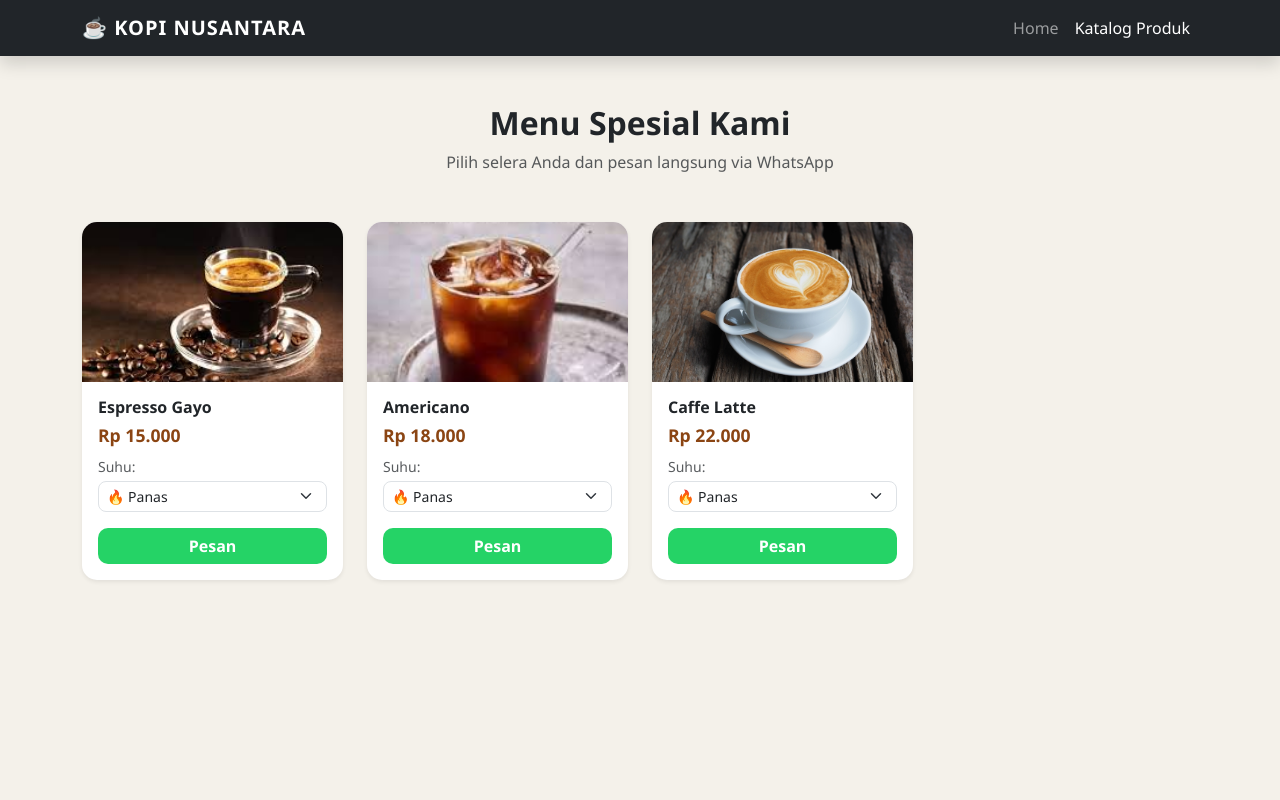
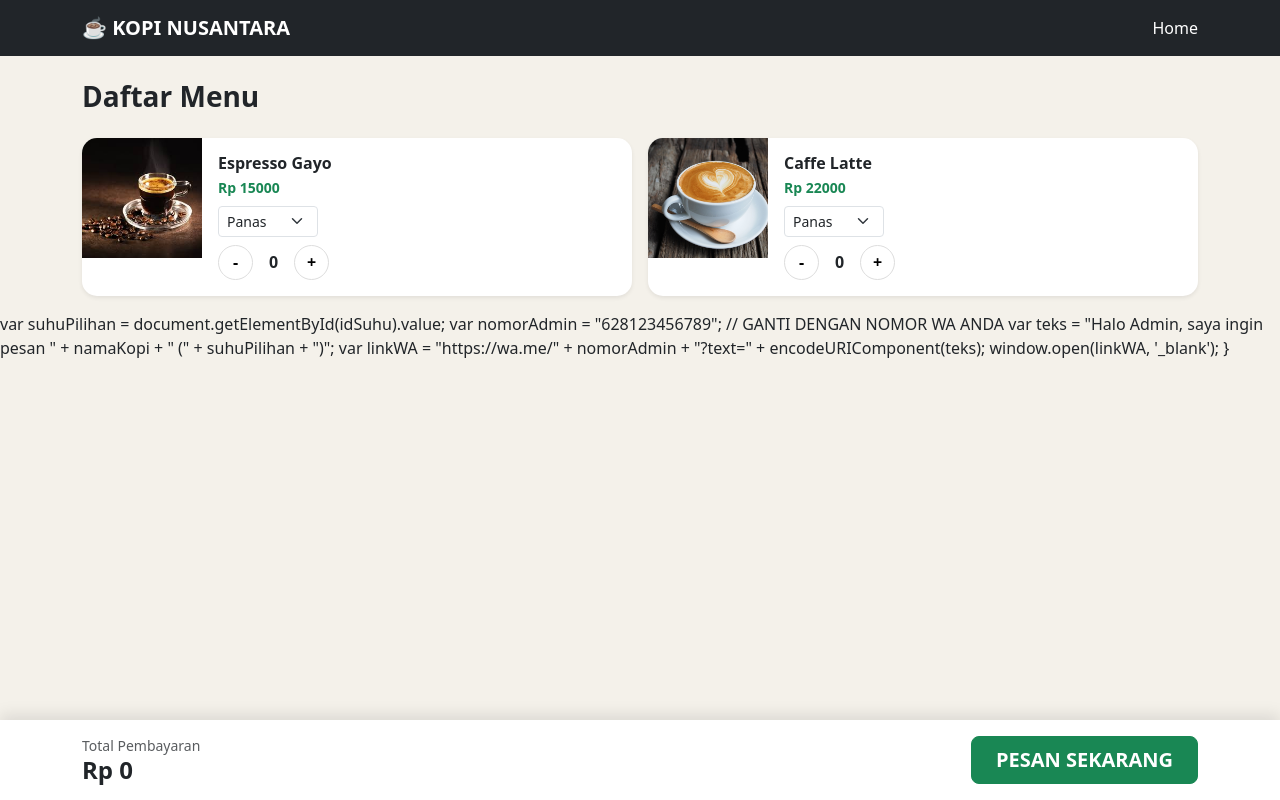
Before and after one commit to WhtTheHel/Tess, a plain HTML site: page produk.html in a window 1280 px wide. Drawn offline with nearby package versions, Linux system fonts and the light colour scheme.

Commit message:
Update produk.html

```diff
--- a/produk.html
+++ b/produk.html
@@ -3,147 +3,142 @@
 <head>
     <meta charset="UTF-8">
     <meta name="viewport" content="width=device-width, initial-scale=1.0">
-    <title>Katalog Produk - Kopi Nusantara</title>
+    <title>Daftar Menu - Kopi Nusantara</title>
     <link href="https://cdn.jsdelivr.net/npm/bootstrap@5.3.0/dist/css/bootstrap.min.css" rel="stylesheet">
     <style>
-        body { background-color: #f4f1ea; font-family: 'Segoe UI', sans-serif; }
-
-        /* Navbar Styling */
-        .navbar-brand { font-weight: bold; letter-spacing: 1px; }
-
-        /* Card Styling */
-        .card-produk {
-            border: none;
-            border-radius: 15px;
-            transition: 0.3s;
-            height: 100%;
-            display: flex;
-            flex-direction: column;
-            background: #fff;
-        }
-        .card-produk:hover {
-            transform: translateY(-8px);
-            box-shadow: 0 12px 24px rgba(0,0,0,0.15);
-        }
-
-        /* Image Styling */
-        .img-container {
-            height: 160px;
-            overflow: hidden;
-            border-top-left-radius: 15px;
-            border-top-right-radius: 15px;
-        }
-        .img-container img {
-            width: 100%;
-            height: 100%;
-            object-fit: cover;
-        }
-
-        /* Button & Form Styling */
-        .price-tag { color: #8b4513; font-weight: bold; font-size: 1.1rem; }
-        .btn-wa {
-            background-color: #25d366;
-            color: white;
-            font-weight: bold;
-            border-radius: 10px;
-            border: none;
-            transition: 0.2s;
-        }
-        .btn-wa:hover { background-color: #128c7e; color: white; }
-        .form-select-sm { border-radius: 8px; cursor: pointer; }
+        body { background-color: #f4f1ea; }
+        .card-produk { border: none; border-radius: 15px; overflow: hidden; }
+        .img-container { height: 150px; overflow: hidden; }
+        .img-container img { width: 100%; height: 100%; object-fit: cover; }
+        .counter-btn { width: 35px; height: 35px; border-radius: 50%; border: 1px solid #ddd; background: white; font-weight: bold; }
+        .total-sticky { position: fixed; bottom: 0; left: 0; right: 0; background: #fff; padding: 15px; box-shadow: 0 -5px 15px rgba(0,0,0,0.1); z-index: 1000; }
     </style>
 </head>
-<body>
+<body class="pb-5">
 
-<nav class="navbar navbar-expand-lg navbar-dark bg-dark sticky-top shadow">
+<nav class="navbar navbar-expand-lg navbar-dark bg-dark mb-4">
     <div class="container">
-        <a class="navbar-brand" href="index.html">☕ KOPI NUSANTARA</a>
-        <button class="navbar-toggler" type="button" data-bs-toggle="collapse" data-bs-target="#navbarNav">
-            <span class="navbar-toggler-icon"></span>
-        </button>
-        <div class="collapse navbar-collapse" id="navbarNav">
-            <ul class="navbar-nav ms-auto">
-                <li class="nav-item"><a class="nav-link" href="index.html">Home</a></li>
-                <li class="nav-item"><a class="nav-link active" href="produk.html">Katalog Produk</a></li>
-            </ul>
+        <a class="navbar-brand fw-bold" href="index.html">☕ KOPI NUSANTARA</a>
+        <div class="ms-auto">
+            <a href="index.html" class="text-white text-decoration-none">Home</a>
         </div>
     </div>
 </nav>
 
-<div class="container my-5">
-    <div class="text-center mb-5">
-        <h2 class="fw-bold text-dark">Menu Spesial Kami</h2>
-        <p class="text-muted">Pilih selera Anda dan pesan langsung via WhatsApp</p>
-    </div>
+<div class="container">
+    <h3 class="fw-bold mb-4">Daftar Menu</h3>
 
-    <div class="row g-3 g-md-4">
-
-        <div class="col-6 col-md-4 col-lg-3">
-            <div class="card card-produk shadow-sm">
-                <div class="img-container">
+    <div class="row g-3">
+        <div class="col-12 col-md-6 mb-3">
+            <div class="card card-produk shadow-sm d-flex flex-row">
+                <div class="img-container" style="width: 120px; height: 120px;">
                     <img src="img/espresso.jpg" alt="Espresso">
                 </div>
-                <div class="card-body p-3 d-flex flex-column">
+                <div class="card-body p-3">
                     <h6 class="fw-bold mb-1">Espresso Gayo</h6>
-                    <p class="price-tag mb-2">Rp 15.000</p>
-
-                    <label class="small text-muted mb-1">Suhu:</label>
-                    <select class="form-select form-select-sm mb-3" id="suhu-espresso">
-                        <option value="Panas">🔥 Panas</option>
-                        <option value="Dingin">❄️ Dingin</option>
+                    <p class="text-success small fw-bold mb-2">Rp <span class="harga">15000</span></p>
+                    <select class="form-select form-select-sm mb-2 suhu" style="width: 100px;">
+                        <option value="Panas">Panas</option>
+                        <option value="Dingin">Dingin</option>
                     </select>
-
-                    <button onclick="kirimPesan('Espresso Gayo', 'suhu-espresso')" class="btn btn-wa w-100 mt-auto">Pesan</button>
+                    <div class="d-flex align-items-center">
+                        <button class="counter-btn" onclick="updateQty(this, -1)">-</button>
+                        <span class="mx-3 fw-bold qty">0</span>
+                        <button class="counter-btn" onclick="updateQty(this, 1)">+</button>
+                    </div>
                 </div>
             </div>
         </div>
 
-        <div class="col-6 col-md-4 col-lg-3">
-            <div class="card card-produk shadow-sm">
-                <div class="img-container">
-                    <img src="img/americano.jpg" alt="Americano">
+        <div class="col-12 col-md-6 mb-3">
+            <div class="card card-produk shadow-sm d-flex flex-row">
+                <div class="img-container" style="width: 120px; height: 120px;">
+                    <img src="img/latte.jpg" alt="Latte">
                 </div>
-                <div class="card-body p-3 d-flex flex-column">
-                    <h6 class="fw-bold mb-1">Americano</h6>
-                    <p class="price-tag mb-2">Rp 18.000</p>
-
-                    <label class="small text-muted mb-1">Suhu:</label>
-                    <select class="form-select form-select-sm mb-3" id="suhu-americano">
-                        <option value="Panas">🔥 Panas</option>
-                        <option value="Dingin">❄️ Dingin</option>
+                <div class="card-body p-3">
+                    <h6 class="fw-bold mb-1">Caffe Latte</h6>
+                    <p class="text-success small fw-bold mb-2">Rp <span class="harga">22000</span></p>
+                    <select class="form-select form-select-sm mb-2 suhu" style="width: 100px;">
+                        <option value="Panas">Panas</option>
+                        <option value="Dingin">Dingin</option>
                     </select>
-
-                    <button onclick="kirimPesan('Americano', 'suhu-americano')" class="btn btn-wa w-100 mt-auto">Pesan</button>
+                    <div class="d-flex align-items-center">
+                        <button class="counter-btn" onclick="updateQty(this, -1)">-</button>
+                        <span class="mx-3 fw-bold qty">0</span>
+                        <button class="counter-btn" onclick="updateQty(this, 1)">+</button>
+                    </div>
                 </div>
             </div>
         </div>
+    </div>
+</div>
 
-        <div class="col-6 col-md-4 col-lg-3">
-            <div class="card card-produk shadow-sm">
-                <div class="img-container">
-                    <img src="img/latte.jpg" alt="Caffe Latte">
-                </div>
-                <div class="card-body p-3 d-flex flex-column">
-                    <h6 class="fw-bold mb-1">Caffe Latte</h6>
-                    <p class="price-tag mb-2">Rp 22.000</p>
-
-                    <label class="small text-muted mb-1">Suhu:</label>
-                    <select class="form-select form-select-sm mb-3" id="suhu-latte">
-                        <option value="Panas">🔥 Panas</option>
-                        <option value="Dingin">❄️ Dingin</option>
-                    </select>
-
-                    <button onclick="kirimPesan('Caffe Latte', 'suhu-latte')" class="btn btn-wa w-100 mt-auto">Pesan</button>
-                </div>
-            </div>
+<div class="total-sticky">
+    <div class="container d-flex justify-content-between align-items-center">
+        <div>
+            <p class="small text-muted mb-0">Total Pembayaran</p>
+            <h4 class="fw-bold text-dark mb-0">Rp <span id="grand-total">0</span></h4>
         </div>
-
+        <button class="btn btn-success btn-lg px-4 fw-bold" onclick="kirimStruk()">PESAN SEKARANG</button>
     </div>
 </div>
 
 <script>
-    function kirimPesan(namaKopi, idSuhu) {
-        var suhuPilihan = document.getElementById(idSuhu).value;
+    function updateQty(btn, change) {
+        const parent = btn.closest('.card-body');
+        let qtySpan = parent.querySelector('.qty');
+        let currentQty = parseInt(qtySpan.innerText);
+
+        currentQty += change;
+        if (currentQty < 0) currentQty = 0;
+        qtySpan.innerText = currentQty;
+
+        hitungTotal();
+    }
+
+    function hitungTotal() {
+        let total = 0;
+        document.querySelectorAll('.card-body').forEach(item => {
+            const harga = parseInt(item.querySelector('.harga').innerText);
+            const qty = parseInt(item.querySelector('.qty').innerText);
+            total += harga * qty;
+        });
+        document.getElementById('grand-total').innerText = total.toLocaleString('id-ID');
+    }
+
+    function kirimStruk() {
+        let struk = "📄 *STRUK PESANAN KOPI NUSANTARA*\\n\\n";
+        let hasOrder = false;
+        let total = 0;
+
+        document.querySelectorAll('.card-body').forEach(item => {
+            const nama = item.querySelector('h6').innerText;
+            const qty = parseInt(item.querySelector('.qty').innerText);
+            const harga = parseInt(item.querySelector('.harga').innerText);
+            const suhu = item.querySelector('.suhu').value;
+
+            if (qty > 0) {
+                let subtotal = qty * harga;
+                struk += `✅ *${nama}*\\n   ${qty} x Rp ${harga.toLocaleString('id-ID')} (${suhu})\\n   Subtotal: Rp ${subtotal.toLocaleString('id-ID')}\\n\\n`;
+                total += subtotal;
+                hasOrder = true;
+            }
+        });
+
+        if (!hasOrder) {
+            alert("Silakan pilih minimal 1 kopi!");
+            return;
+        }
+
+        struk += `*TOTAL PEMBAYARAN: Rp ${total.toLocaleString('id-ID')}*\\n\\nTerima kasih sudah memesan!`;
+
+        const nomorWA = "6282184938376"; // Ganti nomor Anda
+        window.open(`https://wa.me/${nomorWA}?text=${encodeURIComponent(struk.replace(/\\n/g, '\n'))}`, '_blank');
+    }
+</script>
+
+</body>
+</html>        var suhuPilihan = document.getElementById(idSuhu).value;
         var nomorAdmin = "628123456789"; // GANTI DENGAN NOMOR WA ANDA
 
         var teks = "Halo Admin, saya ingin pesan " + namaKopi + " (" + suhuPilihan + ")";
```
